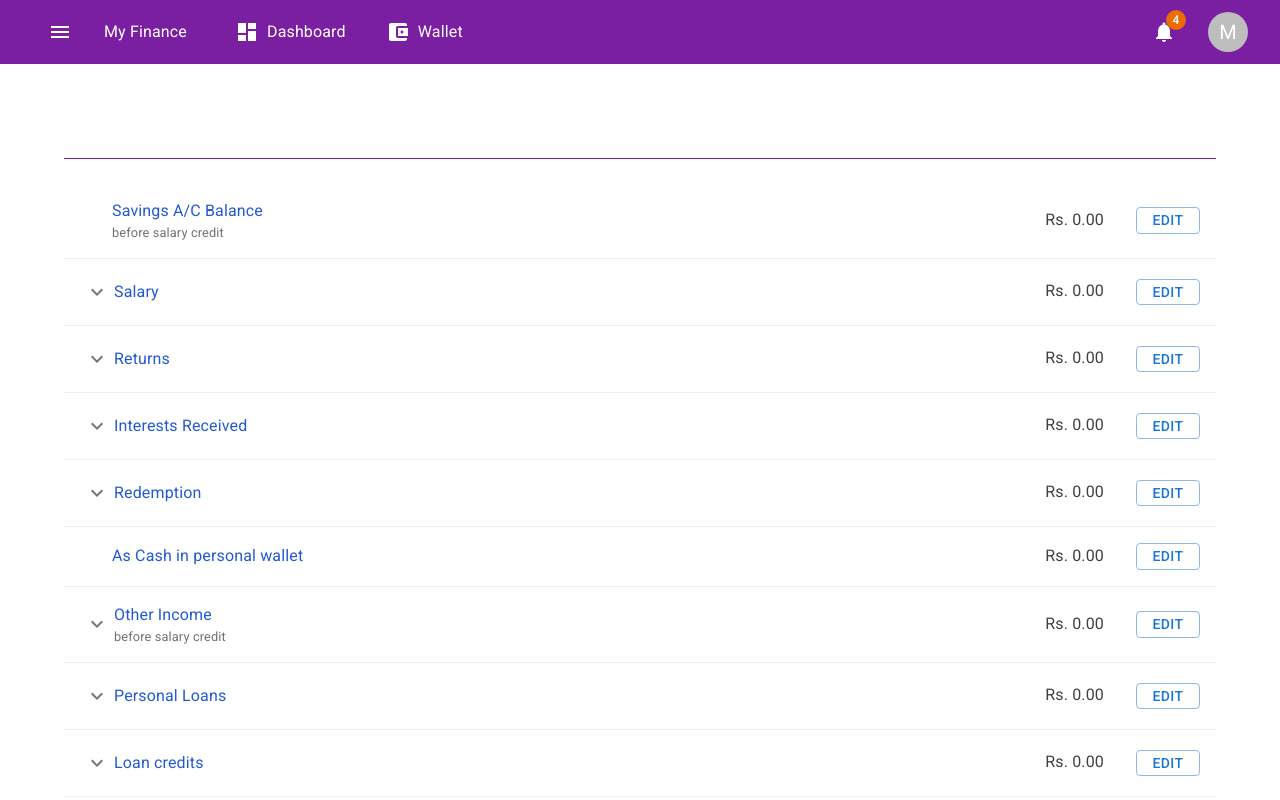
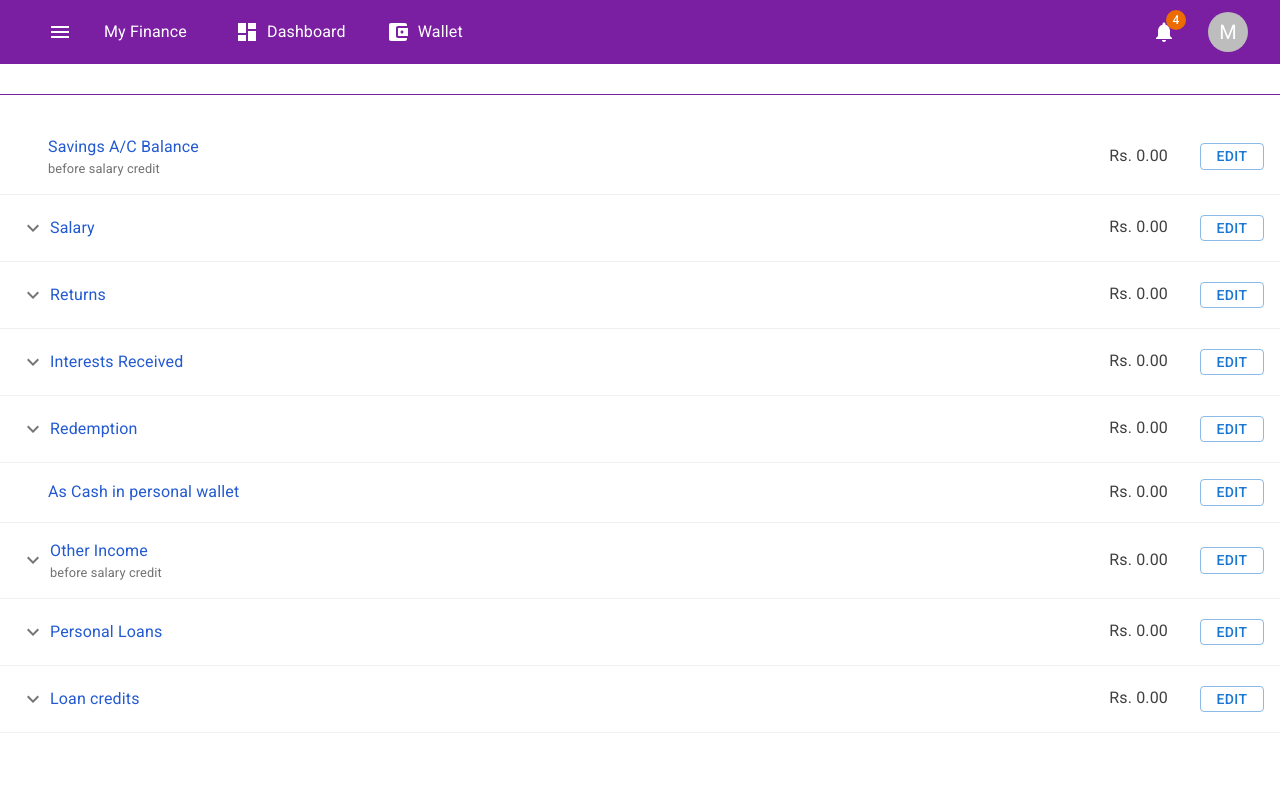
Before and after one commit to cra2ycoder/my-finance, a Next.js app: page /wallet in a window 1280 px wide. Built offline with nearby package versions, Linux system fonts and the light colour scheme.

Commit message:
wallet page updates

```diff
--- a/pages/wallet.tsx
+++ b/pages/wallet.tsx
@@ -1,5 +1,4 @@
 import Box from '@mui/material/Box'
-import Container from '@mui/material/Container'
 import Typography from '@mui/material/Typography'
 import WalletTable from '@components/WalletTable'
 import { walletItems } from '@model/config/data'
@@ -7,8 +6,7 @@ import YearPicker from '@components/YearPicker'
 
 function Wallet() {
   return (
-    <Box>
-      <Container sx={{ margin: 'auto' }}>
+    <>
       <Box
         display="flex"
         flexWrap="wrap"
@@ -19,8 +17,6 @@ function Wallet() {
           sx={{
             color: '#235ad1',
             fontSize: '2.5vh',
-              fontWeight: 100,
-              margin: '2rem 0',
           }}
         >
           <span>Available: </span>
@@ -30,8 +26,6 @@ function Wallet() {
           sx={{
             color: '#235ad1',
             fontSize: '2.5vh',
-              fontWeight: 100,
-              margin: '2rem 0',
           }}
         >
           <span>Total Income: </span>
@@ -40,8 +34,7 @@ function Wallet() {
         <YearPicker />
       </Box>
       <WalletTable list={walletItems} />
-      </Container>
-    </Box>
+    </>
   )
 }
 
```
Lines whose indentation alone changed are shown as unchanged.
